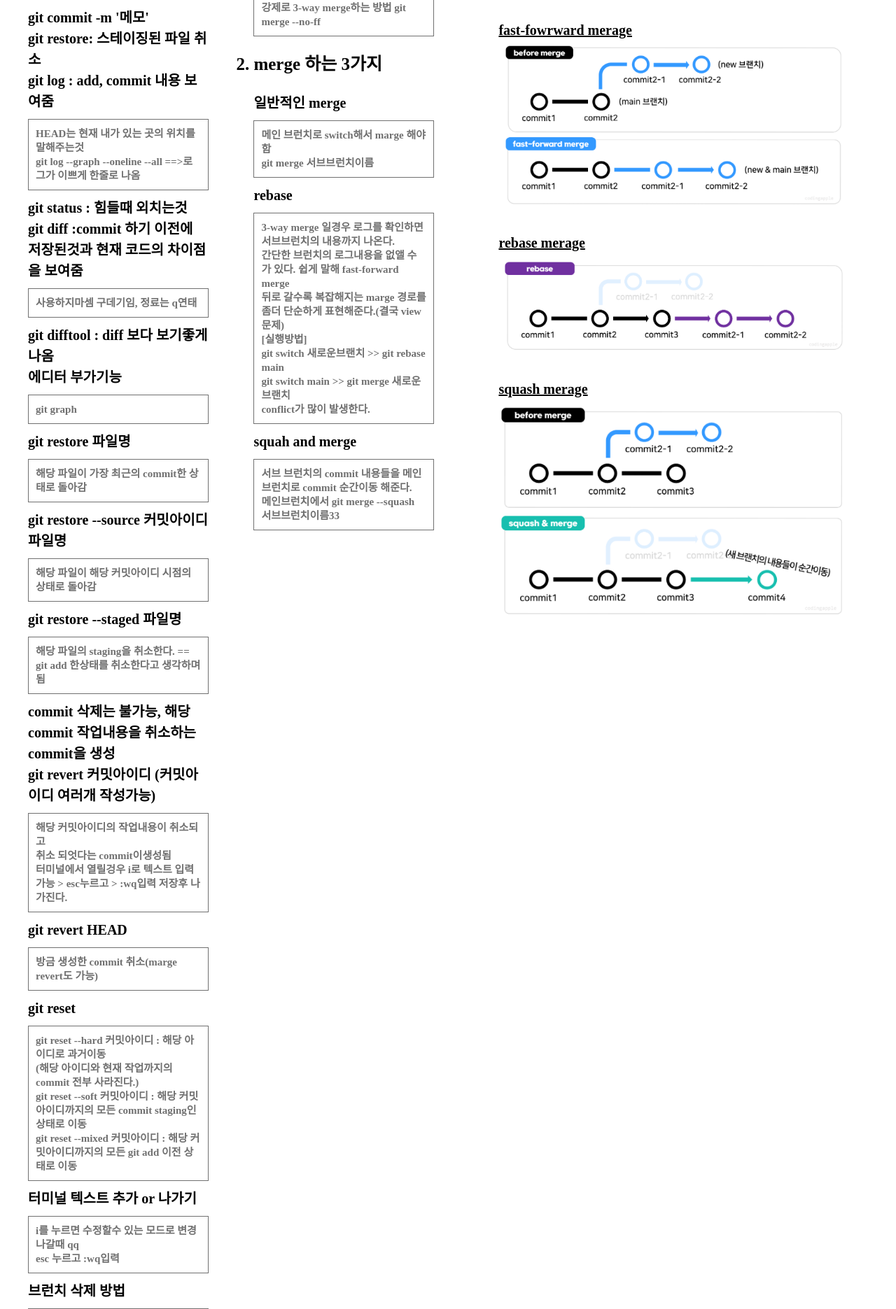
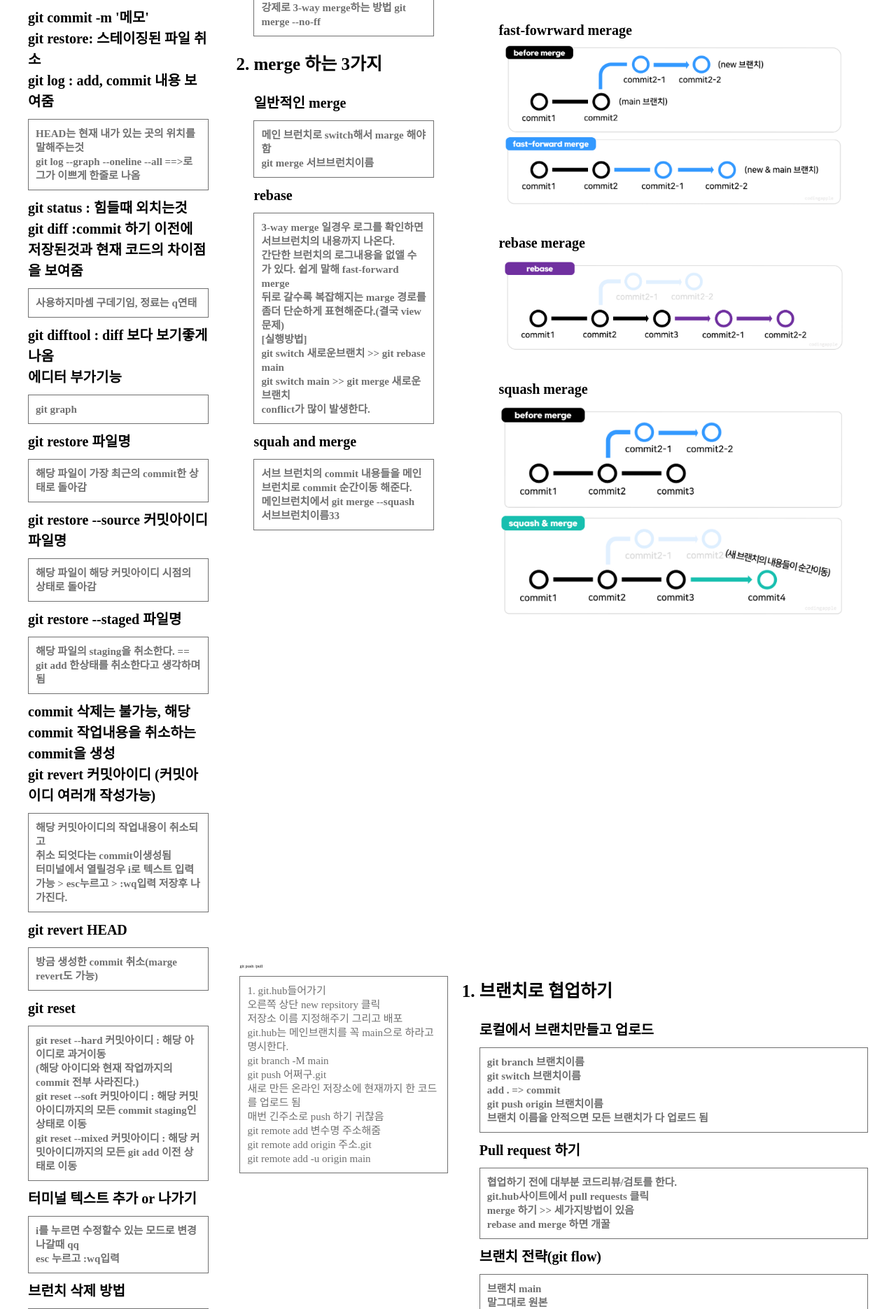
Before and after one commit to hyeongwoo94/git_study, a PHP site: page / in a window 1280 px wide. Shown: the part 431-2302 px from the top of the page at 70% size. Run offline with PHP 8.4, Linux system fonts and the light colour scheme.

Commit message:
git 공부 끝

```diff
--- a/index.html
+++ b/index.html
@@ -302,7 +302,7 @@
                 </ol>
             </div>
             <div>
-                <u class="img_list">
+                <ul class="img_list">
                     <li>
                         <h2>일반 merage</h2>
                         <img src="./img/3way-merge.png" alt="">
@@ -319,7 +319,7 @@
                         <h2>squash merage</h2>
                         <img src="./img/squash.png" alt="">
                     </li>
-                    </ul>
+                </ul>
             </div>
             <div>
                 git push /pull
@@ -355,13 +355,80 @@
                 </div>
             </div>
             <div>
-
+                <ol class="title">
+                    <li>
+                        브랜치로 협업하기
+                        <ul class="text">
+                            <li>
+                                로컬에서 브랜치만들고 업로드
+                                <div class="box_line">
+                                    <p class="sub_text">
+                                        git branch 브랜치이름<br>
+                                        git switch 브랜치이름<br>
+                                        add . => commit<br>
+                                        git push origin 브랜치이름<br>
+                                        브랜치 이름을 안적으면 모든 브랜치가 다 업로드 됨
+                                    </p>
+                                </div>
+                            </li>
+                            <li>
+                                Pull request 하기
+                                <div class="box_line">
+                                    <p class="sub_text">
+                                        협업하기 전에 대부분 코드리뷰/검토를 한다.
+                                    </p>
+                                    <p class="sub_text">
+                                        git.hub사이트에서 pull requests 클릭
+                                    </p>
+                                    <p class="sub_text">
+                                        merge 하기 >> 세가지방법이 있음<br>
+                                        rebase and merge 하면 개꿀
+                                    </p>
+                                </div>
+                            </li>
+                            <li>
+                                브랜치 전략(git flow)
+                                <div class="box_line">
+                                    <p class="sub_text">
+                                        브랜치 main<br>
+                                        말그대로 원본
+                                    </p>
+                                    <p class="sub_text">
+                                        브랜치 develop<br>
+                                        main의 복사본<br>
+                                        실질적으로 여기서 개발하지 않느다.<br>
+                                    </p>
+                                    <p class="sub_text">
+                                        브랜치 feature<br>
+                                        develop의 복사본<br>
+                                        실질적 개발은 여기서 이루어진다.<br>
+                                        브랜치 이름을 feature/friend, feature/food 이런식으로 작성<br>
+                                        feature/friend가 완료되면 develop와 merge<br>
+                                        브랜치 feature/friedn안에 브랜치feature/food를 만들고 개발<br>
+                                        feature/food를 develop에 merge
+                                    </p>
+                                    <p class="sub_text">
+                                        브랜치 release<br>
+                                        feature에서 개발 후 develop에 merge했으니 main에 바로 merge?<br>
+                                        상남자라면 가능!!!하지만 우리는 쫄보니깐 한번도 체크하자<br>
+                                        개발완성되어 merge한 develop를 한번더 브랜치 relase로 복사후<br>
+                                        수정할꺼 하고 그다음에 main과 merge하면 끝!!
+                                    </p>
+                                    <p class="sub_text">
+                                        브랜치 hotfix<br>
+                                        첫번째 업데이트후 급한 버그가 생겼을 때 main를 브랜치 hotfix로 복사해서 버그 수정하기<br>
+                                        바로 main에 merge 하고 develop에도 merge 해주기
+                                    </p>
+                                </div>
+                            </li>
+                        </ul>
+                    </li>
+                </ol>
             </div>
             <div>
 
             </div>
             <div>
-                오류나게 만들기 이건 localMake
             </div>
             <div></div>
         </div>
--- a/style.css
+++ b/style.css
@@ -39,7 +39,9 @@
     gap: 2%;
 }
 
-.wrap_layout>div:nth-child(1) {}
+.wrap_layout>div:nth-child(1) {
+    grid-row: span 2;
+}
 
 .wrap_layout>div:nth-child(2) {}
 
```
